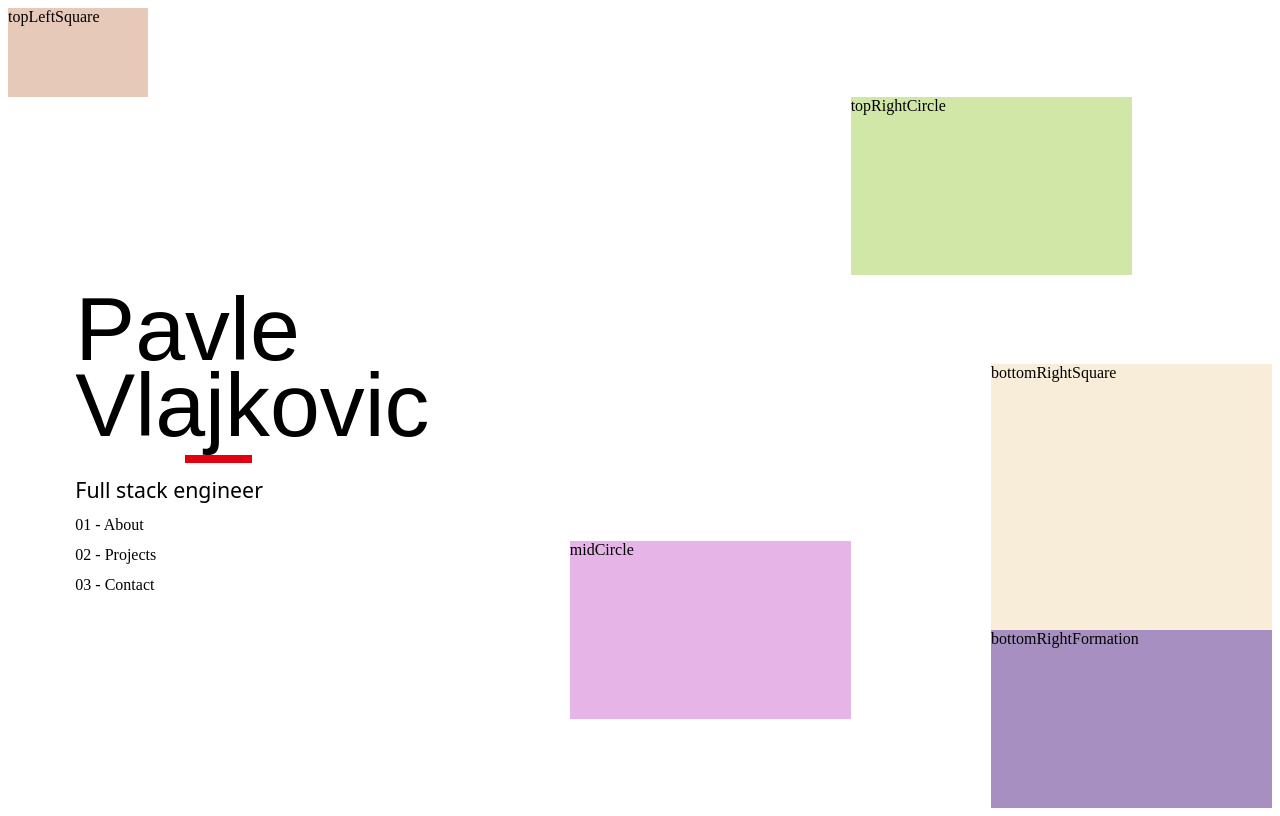
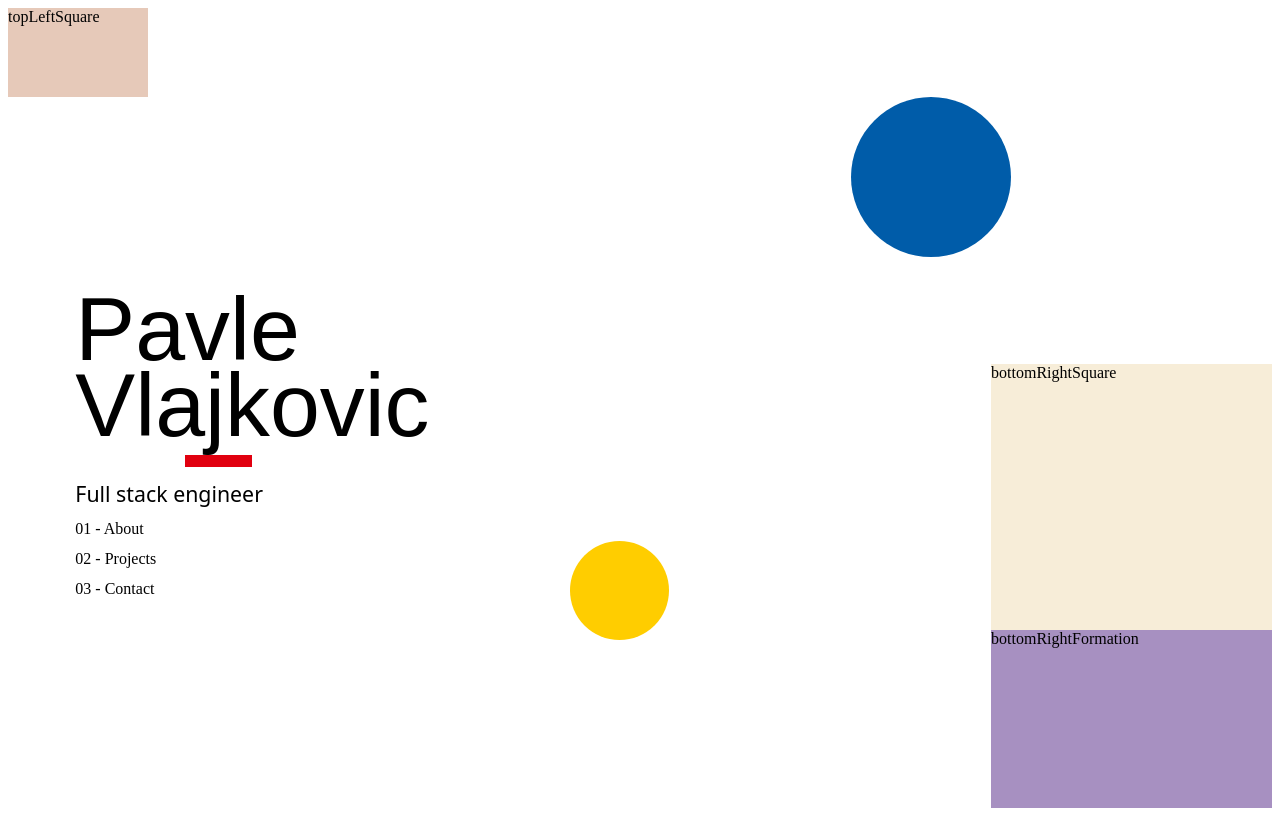
Before and after one commit to VlajkovicPavle/portfolio-website, a website: page src/sections/landing/landing.html in a window 1280 px wide. Drawn offline with Linux system fonts and the light colour scheme; files that its build step writes are made by us from their sources; files whose address does not match are found by name.

Commit message:
feat(landing): add circles

```diff
--- a/src/sections/landing/landing.css
+++ b/src/sections/landing/landing.css
@@ -35,7 +35,7 @@
     }
     hr {
       width: var(--space-3xl);
-      height: 0.5rem;
+      height: var(--space-xs);
       background-color: var(--bauhaus-red);
       border: none;
     }
@@ -48,7 +48,12 @@
 
   #topRightCircle {
     grid-area: 2 / 7 / 4 / 9;
-    background-color: rgba(163, 208, 80, 0.5);
+    .circle {
+      width: var(--shape-md);
+      height: var(--shape-md);
+      background: var(--bauhaus-blue);
+      border-radius: 50%;
+    }
   }
 
   #bottomRightFormation {
@@ -58,7 +63,12 @@
 
   #midCircle {
     grid-area: 7 / 5 / 9 / 7;
-    background-color: rgba(205, 107, 206, 0.5);
+    .circle {
+      width: var(--shape-sm);
+      height: var(--shape-sm);
+      background: var(--bauhaus-yellow);
+      border-radius: 50%;
+    }
   }
 
   #bottomRightSquare {
--- a/src/sections/landing/landing.html
+++ b/src/sections/landing/landing.html
@@ -17,9 +17,9 @@
       </div>
     </div>
     <div id="topLeftSquare">topLeftSquare</div>
-    <div id="topRightCircle">topRightCircle</div>
+    <div id="topRightCircle"><div class="circle"></div></div>
     <div id="bottomRightFormation">bottomRightFormation</div>
-    <div id="midCircle">midCircle</div>
+    <div id="midCircle"><div class="circle"></div></div>
     <div id="bottomRightSquare">bottomRightSquare</div>
   </div>
 </section>
```
